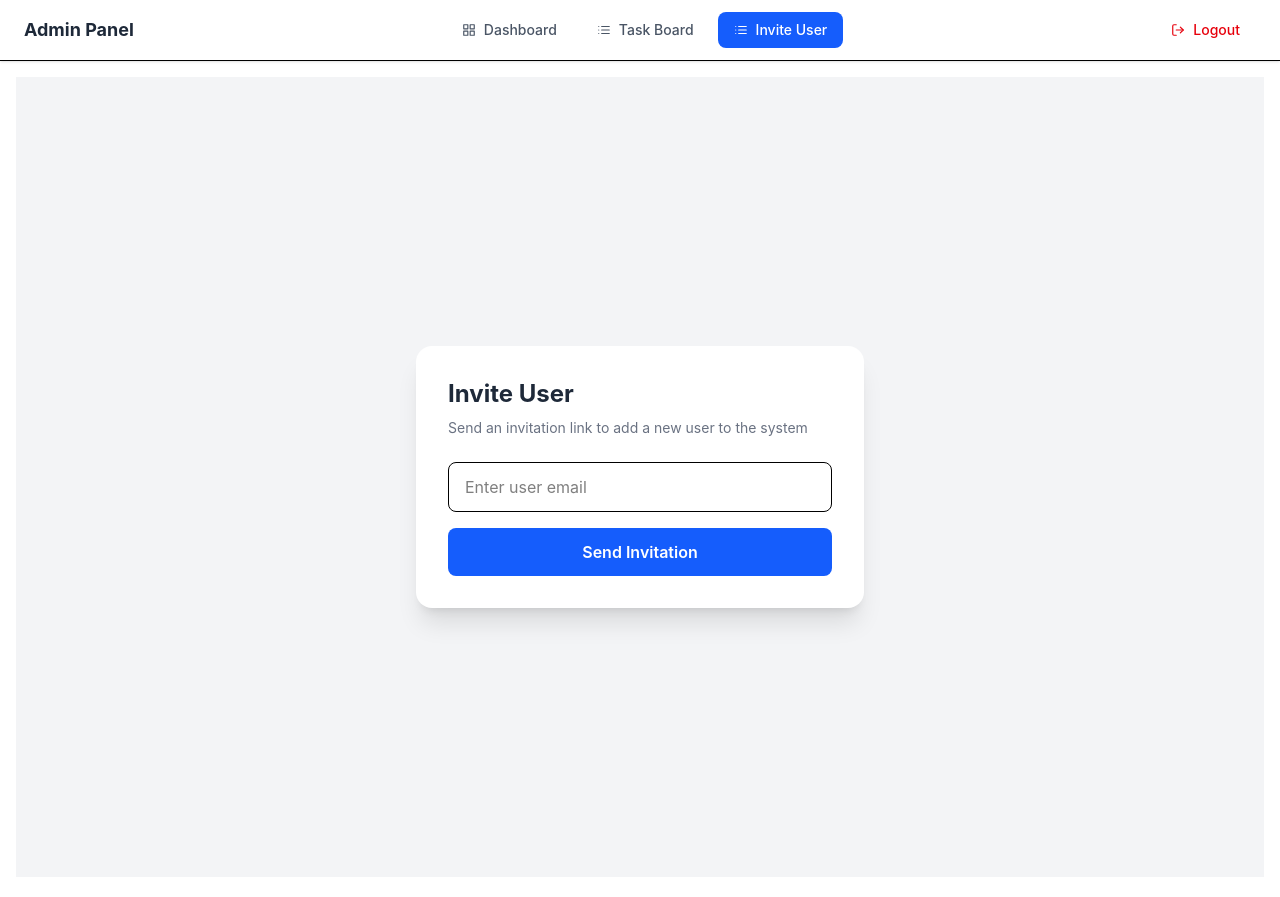
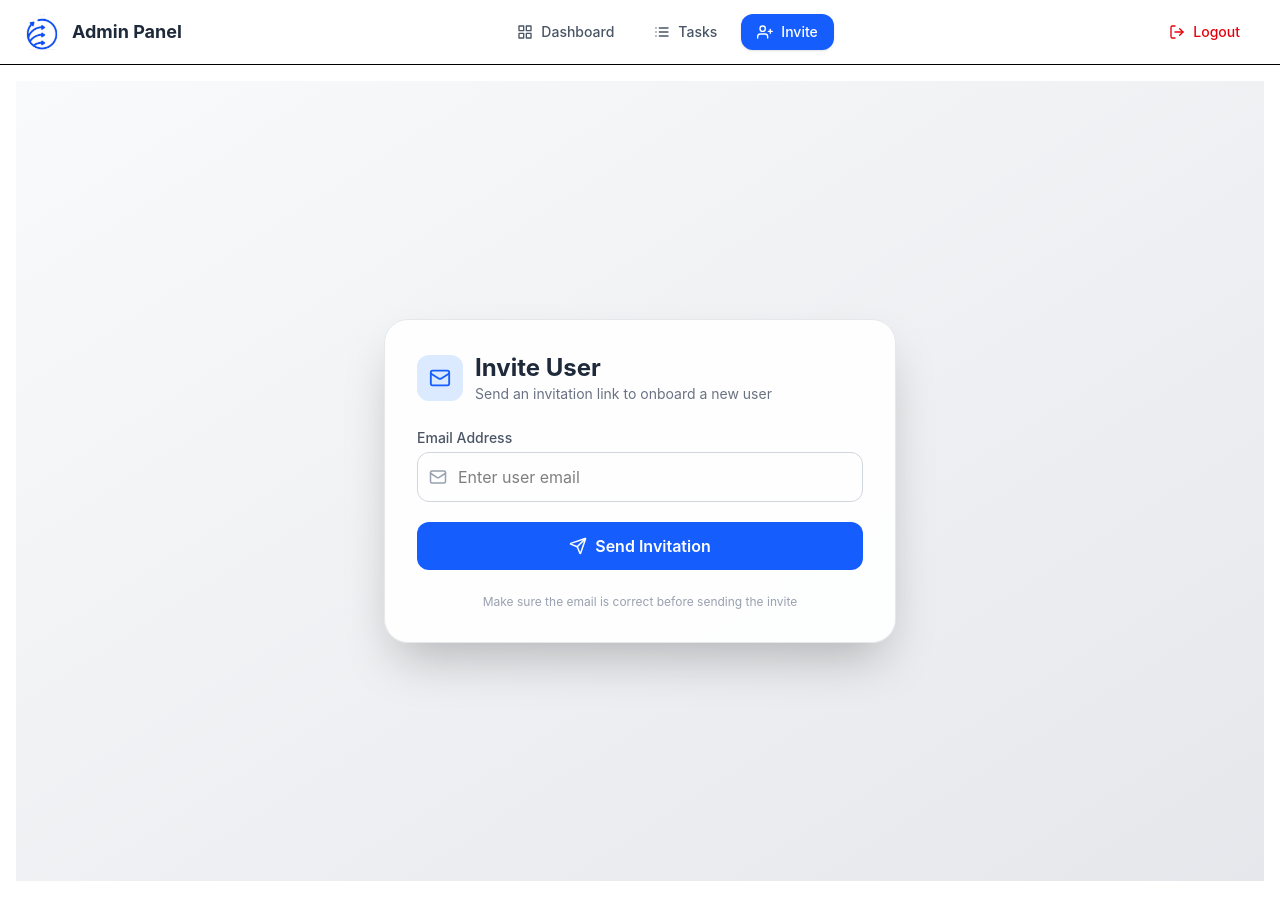
Before and after one commit to saranraj-pixel/task-mgmt-portal, a React (Vite) app in the folder frontend/: page /admin/invite-user in a window 1280 px wide. Built offline with nearby package versions, Linux system fonts and the light colour scheme; no server answers; sample sign-in values are in the browser's storage.

Commit message:
fix: admin navbar, dashboard, tasks, invite all pages improved design and proper alignment implemented

```diff
--- a/frontend/src/components/AdminNavbar.jsx
+++ b/frontend/src/components/AdminNavbar.jsx
@@ -1,74 +1,118 @@
 import { NavLink, useNavigate } from "react-router-dom";
-import { FiGrid, FiList, FiLogOut } from "react-icons/fi";
+import { FiGrid, FiList, FiLogOut, FiUserPlus, FiMenu } from "react-icons/fi";
 import { useAuth } from "../context/AuthContext";
+import { useState } from "react";
+import Logo from "../assets/Logo.png";
 
 const AdminNavbar = () => {
   const navigate = useNavigate();
-
   const { logout } = useAuth();
+  const [menuOpen, setMenuOpen] = useState(false);
 
   const handleLogout = () => {
-    logout(); // ✅ clears state properly
-    navigate("/admin/login"); // ✅ correct redirect
+    logout();
+    navigate("/admin/login");
   };
 
   const linkClass = ({ isActive }) =>
-    `flex items-center gap-2 px-4 py-2 rounded-lg text-sm font-medium transition ${
-      isActive ? "bg-blue-600 text-white" : "text-gray-600 hover:bg-gray-100"
+    `flex items-center gap-2 px-4 py-2 rounded-xl text-sm font-medium transition-all duration-200 ${
+      isActive
+        ? "bg-blue-600 text-white shadow-sm"
+        : "text-gray-600 hover:bg-gray-100 hover:text-gray-900"
     }`;
 
   return (
-    <div className="w-full bg-white border-b shadow-sm">
-      <div className="max-w-7xl mx-auto px-4 md:px-6 py-3 flex items-center justify-between">
+    <header className="sticky top-0 z-50 bg-white/80 backdrop-blur-md border-b">
+      <div className="max-w-7xl mx-auto px-4 md:px-6 h-16 flex items-center justify-between">
         {/* LEFT - LOGO */}
-        <div className="font-bold text-lg text-gray-800">Admin Panel</div>
+        <div className="flex items-center gap-3">
+          <div className="h-9 w-9 flex items-center justify-center text-white font-bold">
+            <img src={Logo} alt="" className="w-10" />
+          </div>
+          <span className="text-gray-800 text-lg font-bold hidden sm:block">
+            Admin Panel
+          </span>
+        </div>
 
-        {/* CENTER - NAV */}
-        <div className="hidden md:flex items-center gap-2">
+        {/* CENTER - NAV (DESKTOP) */}
+        <nav className="hidden md:flex items-center gap-2">
           <NavLink to="/admin/dashboard" className={linkClass}>
+            <FiGrid size={16} />
+            Dashboard
+          </NavLink>
+
+          <NavLink to="/admin/tasks" className={linkClass}>
+            <FiList size={16} />
+            Tasks
+          </NavLink>
+
+          <NavLink to="/admin/invite-user" className={linkClass}>
+            <FiUserPlus size={16} />
+            Invite
+          </NavLink>
+        </nav>
+
+        {/* RIGHT - ACTIONS */}
+        <div className="flex items-center gap-2">
+          {/* Logout */}
+          <button
+            onClick={handleLogout}
+            className="hidden md:flex cursor-pointer items-center gap-2 px-4 py-2 rounded-xl text-sm font-medium text-red-600 hover:bg-red-300 transition"
+          >
+            <FiLogOut size={16} />
+            Logout
+          </button>
+
+          {/* Mobile Menu Button */}
+          <button
+            onClick={() => setMenuOpen(!menuOpen)}
+            className="md:hidden p-2 rounded-lg hover:bg-gray-100"
+          >
+            <FiMenu size={20} />
+          </button>
+        </div>
+      </div>
+
+      {/* MOBILE DROPDOWN */}
+      {menuOpen && (
+        <div className="pt-3 md:hidden px-4 pb-4 space-y-2 border-t bg-white">
+          <NavLink
+            to="/admin/dashboard"
+            className={linkClass}
+            onClick={() => setMenuOpen(false)}
+          >
             <FiGrid />
             Dashboard
           </NavLink>
 
-          <NavLink to="/admin/tasks" className={linkClass}>
+          <NavLink
+            to="/admin/tasks"
+            className={linkClass}
+            onClick={() => setMenuOpen(false)}
+          >
             <FiList />
-            Task Board
+            Tasks
           </NavLink>
 
-          <NavLink to="/admin/invite-user" className={linkClass}>
-            <FiList />
+          <NavLink
+            to="/admin/invite-user"
+            className={linkClass}
+            onClick={() => setMenuOpen(false)}
+          >
+            <FiUserPlus />
             Invite User
           </NavLink>
-        </div>
 
-        {/* RIGHT - LOGOUT */}
           <button
             onClick={handleLogout}
-          className="flex items-center gap-2 px-4 py-2 rounded-lg text-sm font-medium text-red-600 hover:bg-red-50 transition"
+            className="w-full flex cursor-pointer items-center gap-2 px-4 py-2 rounded-xl text-sm font-medium text-red-600 hover:bg-red-300"
           >
             <FiLogOut />
             Logout
           </button>
         </div>
-
-      {/* MOBILE NAV */}
-      <div className="md:hidden flex justify-around py-2 border-t">
-        <NavLink to="/admin/dashboard" className={linkClass}>
-          <FiGrid />
-        </NavLink>
-
-        <NavLink to="/admin/tasks" className={linkClass}>
-          <FiList />
-        </NavLink>
-
-        <button
-          onClick={handleLogout}
-          className="flex items-center text-red-600"
-        >
-          <FiLogOut />
-        </button>
-      </div>
-    </div>
+      )}
+    </header>
   );
 };
 
--- a/frontend/src/pages/admin/AdminInvite.jsx
+++ b/frontend/src/pages/admin/AdminInvite.jsx
@@ -1,6 +1,7 @@
 import { useState } from "react";
 import { inviteUser } from "../../services/authService";
 import { toast } from "react-toastify";
+import { Mail, Send } from "lucide-react";
 
 const AdminInvite = () => {
   const [email, setEmail] = useState("");
@@ -16,7 +17,6 @@ const AdminInvite = () => {
 
     try {
       setLoading(true);
-
       await inviteUser({ email });
 
       toast.success("Invitation sent successfully!");
@@ -30,40 +30,66 @@ const AdminInvite = () => {
   };
 
   return (
-    <div className="min-h-screen bg-gray-100 flex items-center justify-center px-4">
-      <div className="w-full max-w-md bg-white rounded-2xl shadow-xl p-8">
+    <div className="min-h-screen bg-linear-to-br from-gray-50 to-gray-200 flex items-center justify-center px-4 sm:px-6 lg:px-8">
+      <div className="w-full max-w-lg bg-white/90 backdrop-blur-lg border border-gray-200 rounded-3xl shadow-2xl p-6 sm:p-8">
 
-        <h2 className="text-2xl font-bold text-gray-800 mb-2">
+        {/* Header */}
+        <div className="flex items-center gap-3 mb-6">
+          <div className="p-3 bg-blue-100 text-blue-600 rounded-xl">
+            <Mail size={22} />
+          </div>
+          <div>
+            <h2 className="text-xl sm:text-2xl font-bold text-gray-800">
               Invite User
             </h2>
+            <p className="text-xs sm:text-sm text-gray-500">
+              Send an invitation link to onboard a new user
+            </p>
+          </div>
+        </div>
 
-        <p className="text-sm text-gray-500 mb-6">
-          Send an invitation link to add a new user to the system
-        </p>
-
-        <form onSubmit={handleInvite} className="space-y-4">
+        {/* Form */}
+        <form onSubmit={handleInvite} className="space-y-5">
+          <div>
+            <label className="text-sm font-medium text-gray-600 block mb-1">
+              Email Address
+            </label>
+            <div className="relative">
+              <Mail
+                size={18}
+                className="absolute left-3 top-1/2 -translate-y-1/2 text-gray-400"
+              />
               <input
                 type="email"
                 placeholder="Enter user email"
                 value={email}
                 onChange={(e) => setEmail(e.target.value)}
-            className="w-full border rounded-lg px-4 py-3 focus:outline-none focus:ring-2 focus:ring-blue-500"
+                className="w-full pl-10 pr-4 py-3 text-sm sm:text-base border border-gray-300 rounded-xl focus:outline-none focus:ring-2 focus:ring-blue-500 focus:border-transparent transition"
               />
+            </div>
+          </div>
 
           <button
             type="submit"
             disabled={loading}
-            className="w-full bg-blue-600 hover:bg-blue-700 text-white font-semibold py-3 rounded-lg transition disabled:opacity-50"
+            className="w-full flex items-center justify-center gap-2 bg-blue-600 hover:bg-blue-700 text-white font-semibold py-3 rounded-xl transition-all duration-200 disabled:opacity-50 disabled:cursor-not-allowed"
           >
+            <Send size={18} />
             {loading ? "Sending Invite..." : "Send Invitation"}
           </button>
         </form>
 
+        {/* Success Message */}
         {sent && (
-          <p className="text-green-600 text-sm mt-4 text-center">
-            Invitation sent successfully. User will receive email link.
+          <div className="mt-5 text-center text-sm text-green-600 bg-green-50 border border-green-200 rounded-lg py-2 px-3">
+            Invitation sent successfully. User will receive an email link.
+          </div>
+        )}
+
+        {/* Footer */}
+        <p className="text-center text-xs text-gray-400 mt-6">
+          Make sure the email is correct before sending the invite
         </p>
-        )}
       </div>
     </div>
   );
```
Also changed, not shown: frontend/src/pages/admin/AdminDashboard.jsx (+41 -37 lines), frontend/src/pages/admin/AdminTasks.jsx (+57 -23 lines). Lines whose indentation alone changed are shown as unchanged.
